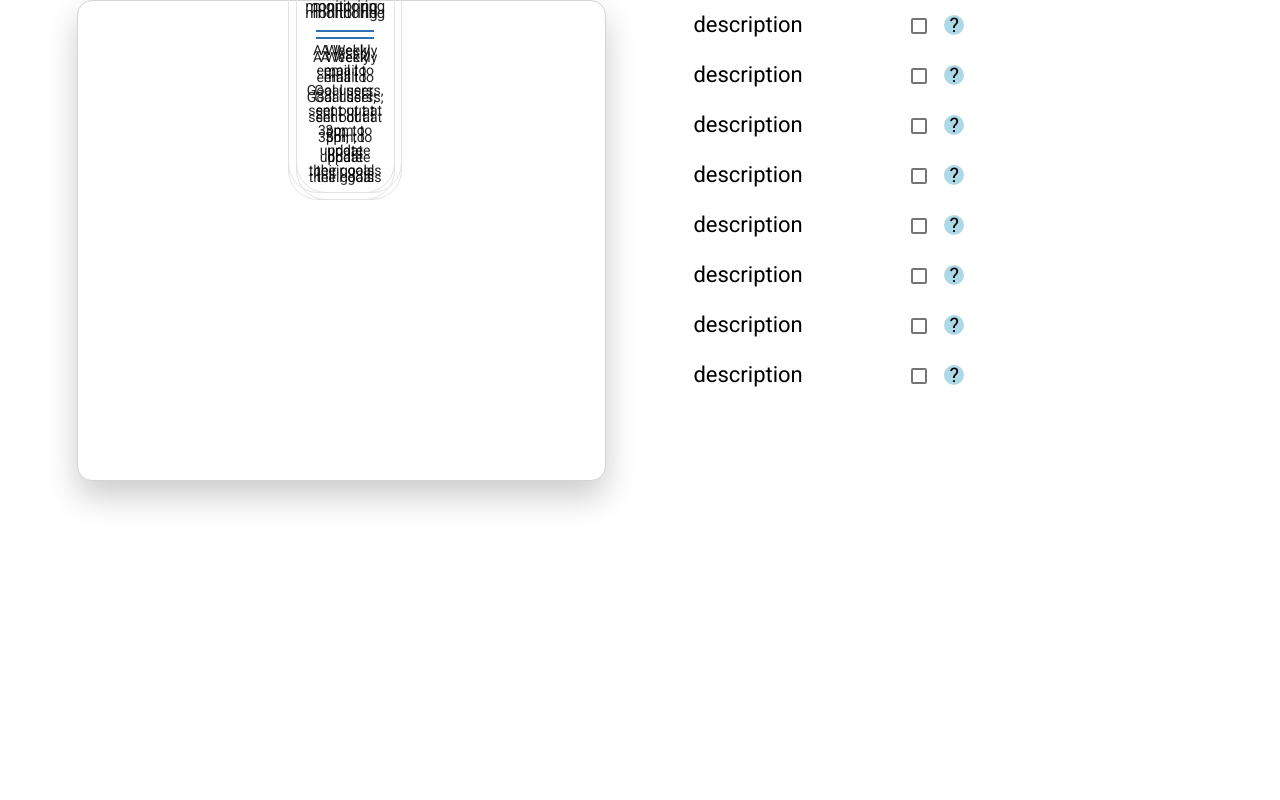
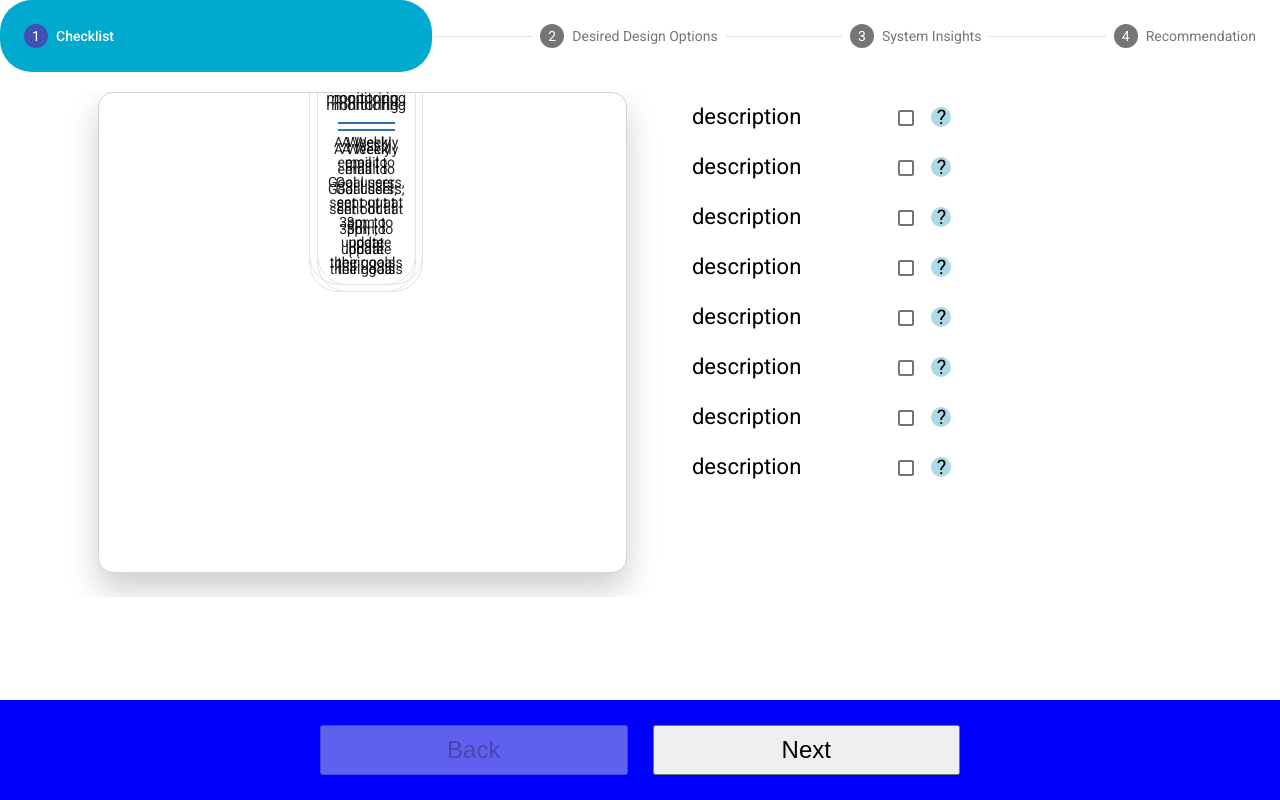
Before and after one commit to Antonstockmarr/ThesisDashboard, an Angular app in the folder Dashboard/: page / in a window 1280 px wide. Built offline with nearby package versions, Linux system fonts and the light colour scheme.

Commit message:
Add footer and page navigation

```diff
--- a/Dashboard/src/app/app.component.html
+++ b/Dashboard/src/app/app.component.html
@@ -1,3 +1,19 @@
 <div class="wrapper">
-  <router-outlet></router-outlet>
+  <mat-stepper linear #stepper label-position="bottom">
+    <mat-step label="Checklist">
+      <app-page1></app-page1>
+    </mat-step>
+    <mat-step label="Desired Design Options">
+      <app-page2></app-page2>
+    </mat-step>
+    <mat-step label="System Insights">
+    </mat-step>
+    <mat-step label="Recommendation">
+      <div>
+        <button mat-button (click)="stepper.reset()">Reset</button>
+      </div>
+    </mat-step>
+  </mat-stepper>
+
+  <app-footer [stepper]="stepper"></app-footer>
 </div>
--- a/Dashboard/src/app/app.component.scss
+++ b/Dashboard/src/app/app.component.scss
@@ -1,4 +1,26 @@
 .wrapper {
   height: 100%;
   margin: 0px auto;
+}
+
+.wrapper::after {
+  content: '';
+  display: block;
+  height: 100px; /* Set same as footer's height */
+}
+
+::ng-deep .mat-horizontal-stepper-header-container {
+  padding-bottom: 20px;
+}
+
+::ng-deep .mat-step-header[aria-selected="true"]  {
+  background-color: #00A9CE;;
+  border-radius: 32px;
+  width: 30%;
+  min-width: fit-content;
+  font-weight: 10px;
+
+  & div.mat-step-label.mat-step-label-active.mat-step-label-selected {
+      color: #FFF;
   }
+}
--- /dev/null
+++ b/Dashboard/src/app/subcomponents/footer/footer.component.html
@@ -0,0 +1,4 @@
+<div class="footer">
+    <button mat-raised-button [disabled]="isFirst(stepper)" (click)="goBack(stepper)" type="button">Back</button>
+    <button mat-raised-button [disabled]="isLast(stepper)" (click)="goForward(stepper)" type="button">Next</button>
+ </div>
--- /dev/null
+++ b/Dashboard/src/app/subcomponents/footer/footer.component.scss
@@ -0,0 +1,17 @@
+.footer {
+    box-sizing: border-box;
+    position: fixed;
+    bottom: 0;
+    left: 0;
+    right: 0;
+    height: 100px;
+    background-color: blue;
+    display: grid;
+    grid-template-columns: 1fr 1fr;
+    padding: 25px 25%;
+    column-gap: 25px;
+}
+
+.footer button {
+    font-size: 24px;
+}
--- /dev/null
+++ b/Dashboard/src/app/subcomponents/footer/footer.component.ts
@@ -0,0 +1,33 @@
+import { Component, Input, OnInit } from '@angular/core';
+import { MatStepper } from '@angular/material/stepper';
+
+@Component({
+  selector: 'app-footer',
+  templateUrl: './footer.component.html',
+  styleUrls: ['./footer.component.scss']
+})
+export class FooterComponent implements OnInit {
+
+  @Input() stepper!: MatStepper
+
+  constructor() { }
+
+  ngOnInit(): void {
+  }
+
+  goBack(stepper: MatStepper){
+    stepper.previous();
+  }
+
+  goForward(stepper: MatStepper){
+    stepper.next();
+  }
+
+  isFirst(stepper: MatStepper):boolean{
+    return stepper.selectedIndex == 0;
+  }
+
+  isLast(stepper: MatStepper):boolean{
+    return stepper.selectedIndex == stepper._steps.length - 1;
+  }
+}
```
Also changed, not shown: Dashboard/src/app/app.module.ts (+7 -2 lines), 1 other file (tests, documents, lock files or other folders).
